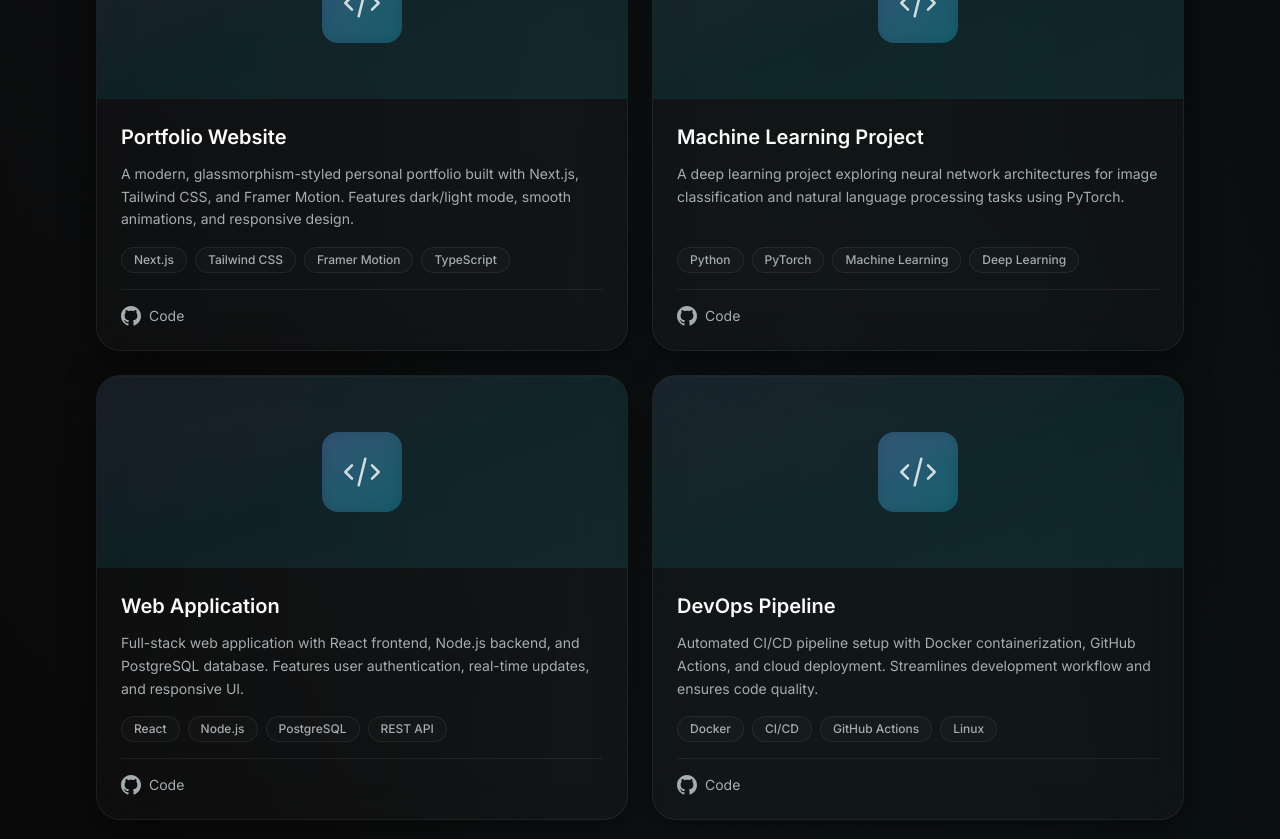
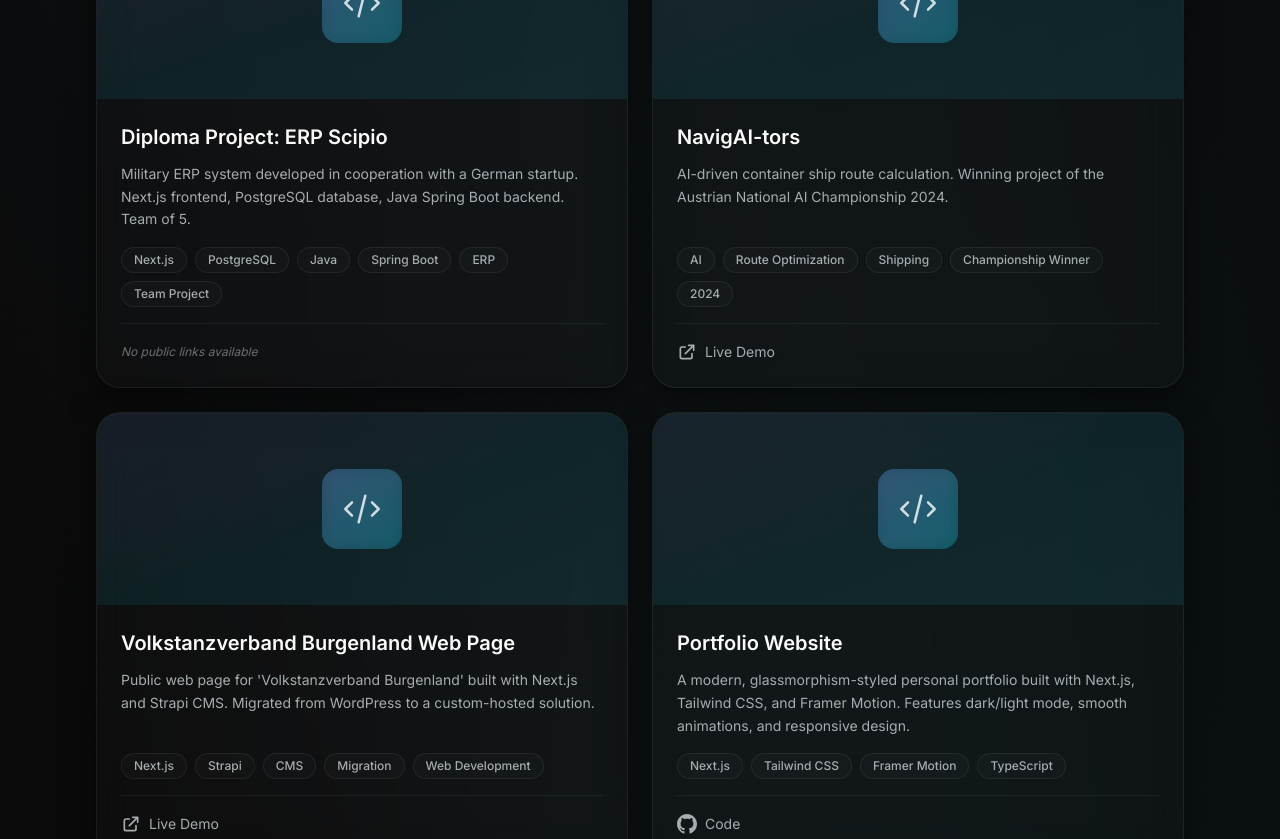
Before and after one commit to Richard-Sen27/website, a Next.js app: page / in a window 1280 px wide. Shown: the part 2680-3519 px from the top of the page. Built offline with nearby package versions, Linux system fonts and the light colour scheme; a web font is replaced by a local one.

Commit message:
proejct content adjustment

```diff
--- a/src/components/home/ProjectsSection.tsx
+++ b/src/components/home/ProjectsSection.tsx
@@ -15,37 +15,58 @@ interface Project {
 
 const projects: Project[] = [
   {
+    title: "Diploma Project: ERP Scipio",
+    description:
+      "Military ERP system developed in cooperation with a German startup. Next.js frontend, PostgreSQL database, Java Spring Boot backend. Team of 5.",
+    tags: ["Next.js", "PostgreSQL", "Java", "Spring Boot", "ERP", "Team Project"],
+    featured: true,
+    // No githubUrl or liveUrl
+  },
+  {
+    title: "NavigAI-tors",
+    description:
+      "AI-driven container ship route calculation. Winning project of the Austrian National AI Championship 2024.",
+    tags: ["AI", "Route Optimization", "Shipping", "Championship Winner", "2024"],
+    featured: true,
+    liveUrl: "https://navigaitors.app",
+    // No githubUrl
+  },
+  {
+    title: "Volkstanzverband Burgenland Web Page",
+    description:
+      "Public web page for 'Volkstanzverband Burgenland' built with Next.js and Strapi CMS. Migrated from WordPress to a custom-hosted solution.",
+    tags: ["Next.js", "Strapi", "CMS", "Migration", "Web Development"],
+    featured: false,
+    liveUrl: "https://web.infra.volkstanzverband-burgenland.at",
+    // No githubUrl
+  },
+  {
     title: "Portfolio Website",
     description:
       "A modern, glassmorphism-styled personal portfolio built with Next.js, Tailwind CSS, and Framer Motion. Features dark/light mode, smooth animations, and responsive design.",
     tags: ["Next.js", "Tailwind CSS", "Framer Motion", "TypeScript"],
     githubUrl: "https://github.com/richard-sen27",
-    featured: true,
+    featured: false,
+    // No liveUrl
   },
-  {
-    title: "Machine Learning Project",
-    description:
-      "A deep learning project exploring neural network architectures for image classification and natural language processing tasks using PyTorch.",
-    tags: ["Python", "PyTorch", "Machine Learning", "Deep Learning"],
-    githubUrl: "https://github.com/richard-sen27",
-    featured: true,
-  },
-  {
-    title: "Web Application",
-    description:
-      "Full-stack web application with React frontend, Node.js backend, and PostgreSQL database. Features user authentication, real-time updates, and responsive UI.",
-    tags: ["React", "Node.js", "PostgreSQL", "REST API"],
-    githubUrl: "https://github.com/richard-sen27",
-    featured: false,
-  },
-  {
-    title: "DevOps Pipeline",
-    description:
-      "Automated CI/CD pipeline setup with Docker containerization, GitHub Actions, and cloud deployment. Streamlines development workflow and ensures code quality.",
-    tags: ["Docker", "CI/CD", "GitHub Actions", "Linux"],
-    githubUrl: "https://github.com/richard-sen27",
-    featured: false,
-  },
+  // {
+  //   title: "Machine Learning Project",
+  //   description:
+  //     "A deep learning project exploring neural network architectures for image classification and natural language processing tasks using PyTorch.",
+  //   tags: ["Python", "PyTorch", "Machine Learning", "Deep Learning"],
+  //   githubUrl: "https://github.com/richard-sen27",
+  //   featured: false,
+  //   // No liveUrl
+  // },
+  // {
+  //   title: "DevOps Pipeline",
+  //   description:
+  //     "Automated CI/CD pipeline setup with Docker containerization, GitHub Actions, and cloud deployment. Streamlines development workflow and ensures code quality.",
+  //   tags: ["Docker", "CI/CD", "GitHub Actions", "Linux"],
+  //   githubUrl: "https://github.com/richard-sen27",
+  //   featured: false,
+  //   // No liveUrl
+  // },
 ];
 
 export default function ProjectsSection() {
@@ -137,7 +158,7 @@ export default function ProjectsSection() {
                   </div>
 
                   {/* Links */}
-                  <div className="flex items-center gap-3 pt-4 border-t border-glass-border">
+                  <div className="flex items-center gap-3 pt-4 border-t border-glass-border min-h-[2.5rem]">
                     {project.githubUrl && (
                       <a
                         href={project.githubUrl}
@@ -173,6 +194,9 @@ export default function ProjectsSection() {
                         </svg>
                         Live Demo
                       </a>
+                    )}
+                    {!project.githubUrl && !project.liveUrl && (
+                      <span className="text-xs text-foreground-muted italic opacity-60">No public links available</span>
                     )}
                   </div>
                 </div>
```
